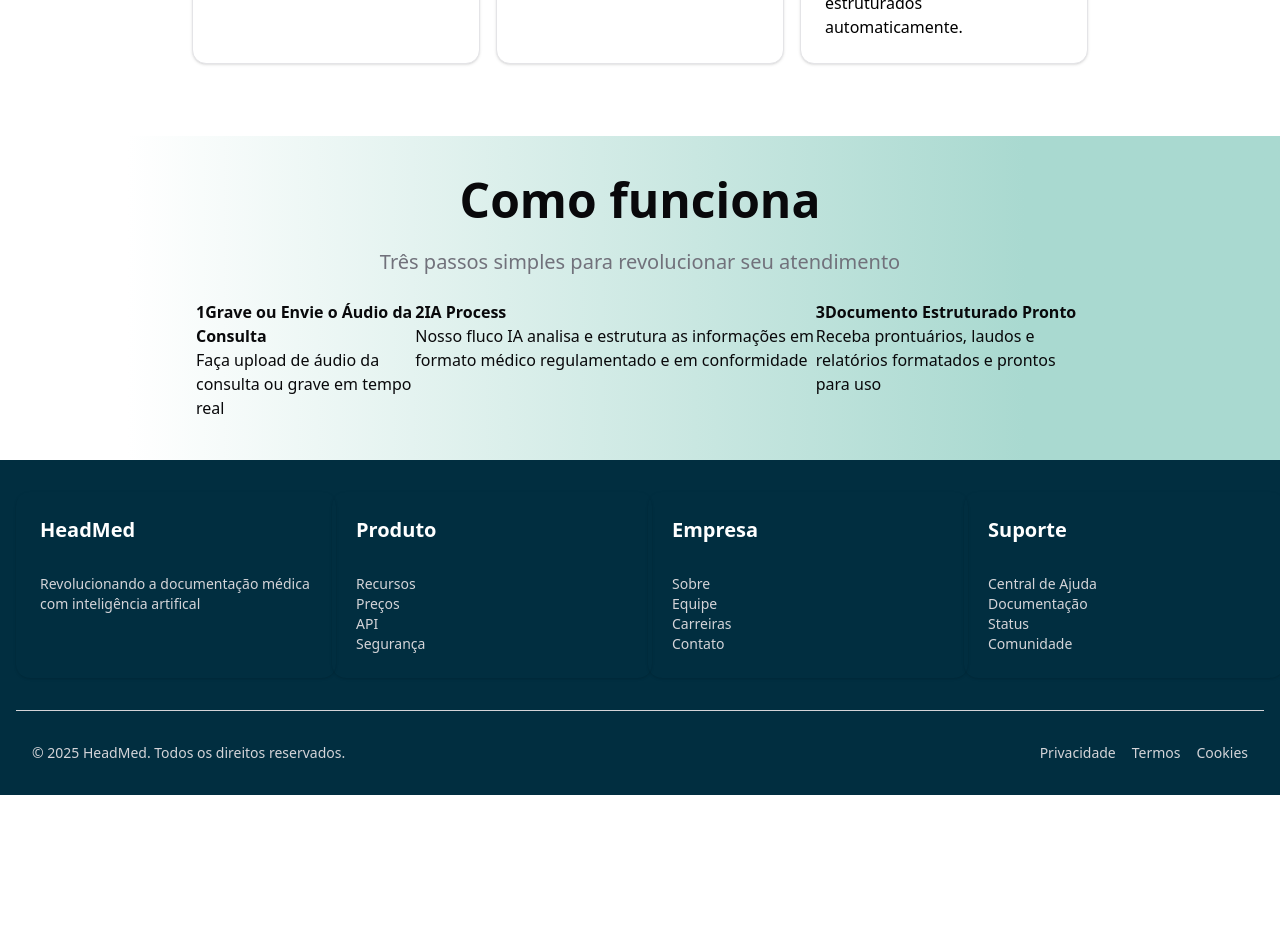
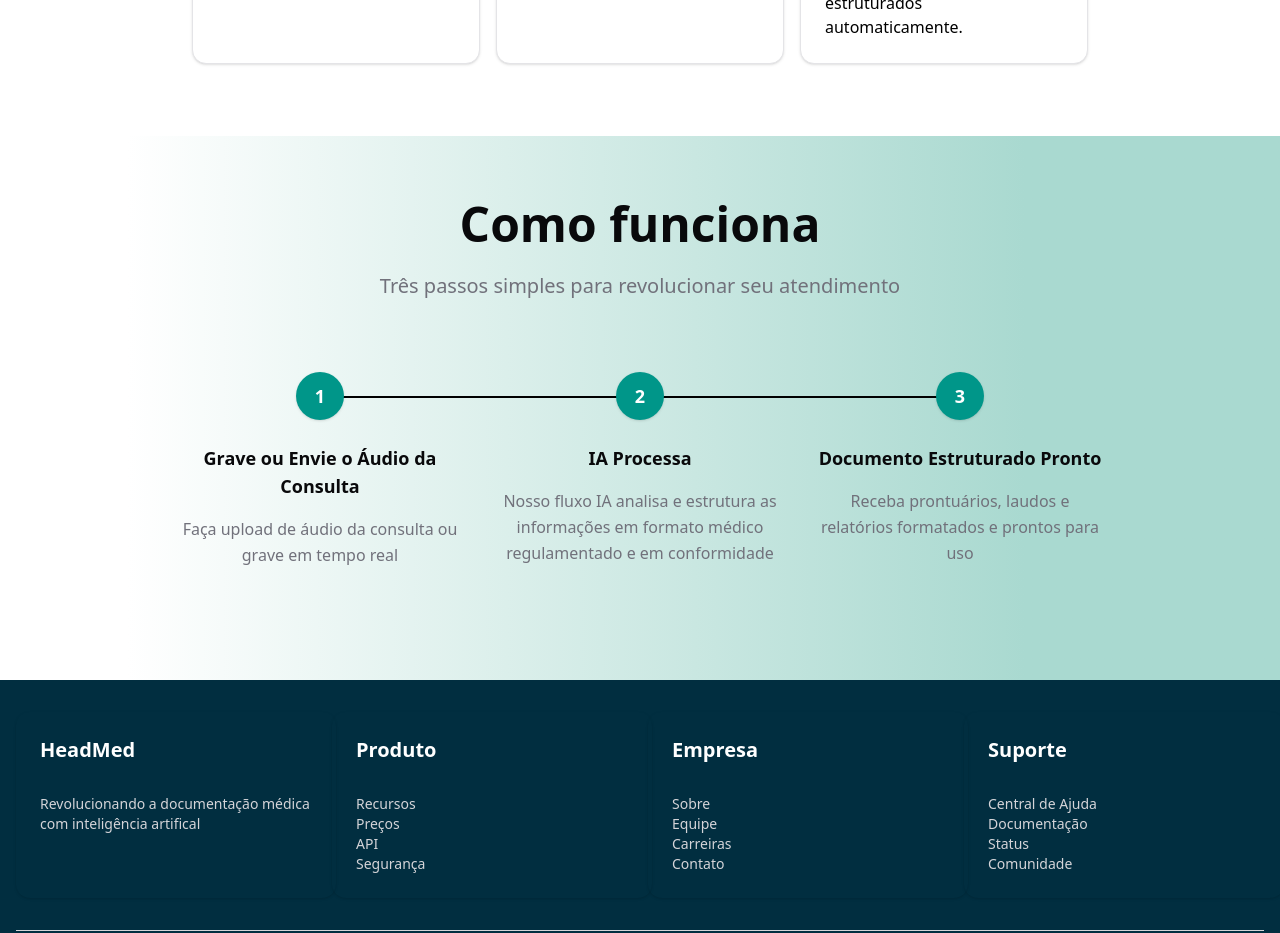
Before and after one commit to HeadMed/headmed-fend, a Next.js app: page / in a window 1280 px wide. Shown: the part 1280-2213 px from the top of the page. Before the commit the page ends 2075 px from the top, so only its background shows below. Built offline with nearby package versions, Linux system fonts and the light colour scheme.

Commit message:
feat: howItWorks

```diff
--- a/src/app/(home)/(sections)/howItWorks.tsx
+++ b/src/app/(home)/(sections)/howItWorks.tsx
@@ -2,33 +2,59 @@ import React from 'react'
 
 export const HowItWorks = () => {
   return (
-    <section className='flex flex-col justify-center items-center w-screen h-auto py-10 bg-transparent'>
+    <section className='flex flex-col justify-center items-center w-screen h-auto py-16 bg-transparent'>
+      <div className="flex flex-col items-center justify-around gap-6 w-3/4 px-4 max-w-6xl">
+        <h1 className='text-5xl font-bold text-center'>Como funciona</h1>
+        <p className='text-zinc-500 text-xl font-light text-center max-w-2xl'>
+          Três passos simples para revolucionar seu atendimento
+        </p>
 
-      <div className="flex flex-col items-center justify-around gap-6 w-3/4 px-4">
+        <div className='w-full py-12 max-w-5xl'>
 
-        <h1 className='text-5xl w-2xl font-bold text-center'>Como funciona</h1>
-          <p className='text-zinc-500 text-xl font-light text-center'>
-            Três passos simples para revolucionar seu atendimento
-          </p>
+          <div className='relative'>
 
-          <ul className='flex flex-row justify-between px-5'>
-            <li>
-              <strong>1</strong>
-              <strong>Grave ou Envie o Áudio da Consulta</strong>
-              <p>Faça upload de áudio da consulta ou grave em tempo real</p>
-            </li>
-            <li>
-              <strong>2</strong>
-              <strong>IA Process</strong>
-              <p>Nosso fluco IA analisa e estrutura as informações em formato médico regulamentado e em conformidade</p>
-            </li>
-            <li>
-              <strong>3</strong>
-              <strong>Documento Estruturado Pronto</strong>
-              <p>Receba prontuários, laudos e relatórios formatados e prontos para uso</p>
-            </li>
-          </ul>
+            <div className='absolute top-6 left-1/6 right-1/6 h-0.5 bg-black hidden md:block'></div>
 
+            <div className='grid grid-cols-1 md:grid-cols-3 gap-8'>
+
+              <div className='flex flex-col items-center text-center space-y-6'>
+                <div className='relative z-10 w-12 h-12 bg-teal-600 rounded-full flex items-center justify-center text-white font-bold text-lg shadow-sm'>
+                  1
+                </div>
+                <div className='space-y-4'>
+                  <strong className='text-lg font-semibold block'>Grave ou Envie o Áudio da Consulta</strong>
+                  <p className='text-zinc-500 font-light leading-relaxed'>
+                    Faça upload de áudio da consulta ou grave em tempo real
+                  </p>
+                </div>
+              </div>
+
+              <div className='flex flex-col items-center text-center space-y-6'>
+                <div className='relative z-10 w-12 h-12 bg-teal-600 rounded-full flex items-center justify-center text-white font-bold text-lg shadow-sm'>
+                  2
+                </div>
+                <div className='space-y-4'>
+                  <strong className='text-lg font-semibold block'>IA Processa</strong>
+                  <p className='text-zinc-500 font-light leading-relaxed'>
+                    Nosso fluxo IA analisa e estrutura as informações em formato médico regulamentado e em conformidade
+                  </p>
+                </div>
+              </div>
+
+              <div className='flex flex-col items-center text-center space-y-6'>
+                <div className='relative z-10 w-12 h-12 bg-teal-600 rounded-full flex items-center justify-center text-white font-bold text-lg shadow-sm'>
+                  3
+                </div>
+                <div className='space-y-4'>
+                  <strong className='text-lg font-semibold block'>Documento Estruturado Pronto</strong>
+                  <p className='text-zinc-500 font-light leading-relaxed'>
+                    Receba prontuários, laudos e relatórios formatados e prontos para uso
+                  </p>
+                </div>
+              </div>
+            </div>
+          </div>
+        </div>
       </div>
     </section>
   )
```
